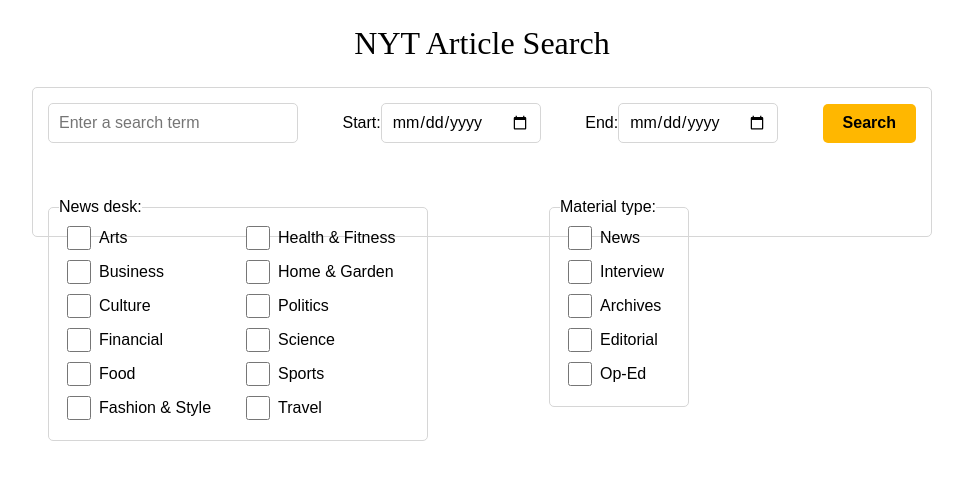
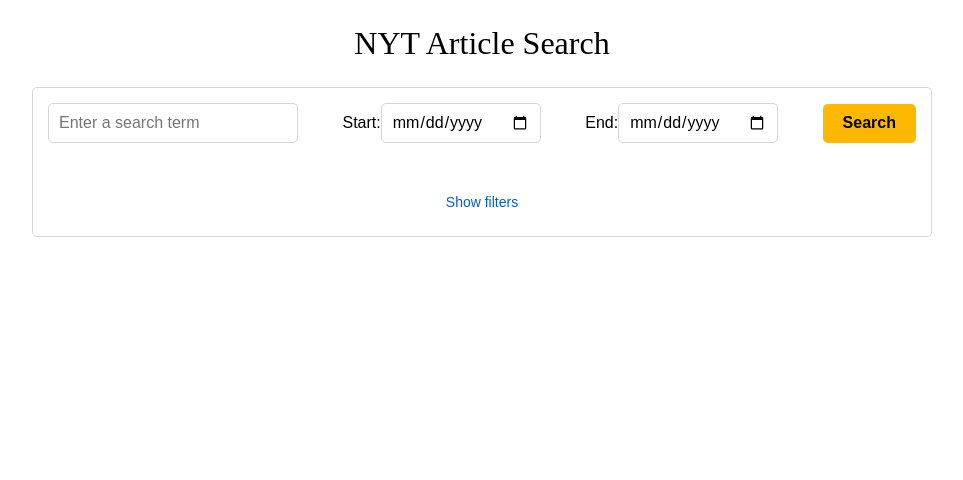
Before and after one commit to MatthewBerglund/nytimes-article-searcher-react, a React (Create React App) app in the folder nytimes-article-searcher/: page / in a window 1280 px wide. Shown: the top 480 px of the page, without its empty margins (158-1121 px from the left). Built offline with nearby package versions, Linux system fonts and the light colour scheme; the HTML template or start-up script is replaced by a standard one.

Commit message:
Replace html attributes with react attributes

```diff
--- a/nytimes-article-searcher/src/App.css
+++ b/nytimes-article-searcher/src/App.css
@@ -117,7 +117,7 @@ fieldset {
 #filters-container {
   align-items: flex-start;
   column-gap: 15px;
-  display: grid;
+  display: none;
   grid-template: "newsDesk material location";
   margin-top: 20px;
   row-gap: 15px;
--- a/nytimes-article-searcher/src/MaterialTypeFieldset.js
+++ b/nytimes-article-searcher/src/MaterialTypeFieldset.js
@@ -5,25 +5,25 @@ class MaterialTypeFieldset extends React.Component {
     return (
       <fieldset id="material-types-fieldset">
         <legend>Material type:</legend>
-        <div class="fieldset-option-container">
+        <div className="fieldset-option-container">
           <input type="checkbox" id="material-news" value="News" />
-            <label for="material-news">News</label>
+            <label htmlFor="material-news">News</label>
         </div>
-        <div class="fieldset-option-container">
+        <div className="fieldset-option-container">
           <input type="checkbox" id="material-interview" value="Interview" />
-            <label for="material-interview">Interview</label>
+            <label htmlFor="material-interview">Interview</label>
         </div>
-        <div class="fieldset-option-container">
+        <div className="fieldset-option-container">
           <input type="checkbox" id="material-archives" value="Archives" />
-            <label for="material-archives">Archives</label>
+            <label htmlFor="material-archives">Archives</label>
         </div>
-        <div class="fieldset-option-container">
+        <div className="fieldset-option-container">
           <input type="checkbox" id="material-editorial" value="Editorial" />
-            <label for="material-editorial">Editorial</label>
+            <label htmlFor="material-editorial">Editorial</label>
         </div>
-        <div class="fieldset-option-container">
+        <div className="fieldset-option-container">
           <input type="checkbox" id="material-oped" value="Op-Ed" />
-            <label for="material-oped">Op-Ed</label>
+            <label htmlFor="material-oped">Op-Ed</label>
         </div>
       </fieldset>
     );
--- a/nytimes-article-searcher/src/NewsdeskFieldset.js
+++ b/nytimes-article-searcher/src/NewsdeskFieldset.js
@@ -5,53 +5,53 @@ class NewsdeskFieldset extends React.Component {
     return (
       <fieldset id="newsdesk-fieldset">
           <legend>News desk:</legend>
-          <div class="fieldset-option-container">
+          <div className="fieldset-option-container">
             <input type="checkbox" id="newsdesk-arts" value="Arts" />
-            <label for="newsdesk-arts">Arts</label>
+            <label htmlFor="newsdesk-arts">Arts</label>
           </div>
-          <div class="fieldset-option-container">
+          <div className="fieldset-option-container">
             <input type="checkbox" id="newsdesk-business" value="Business" />
-            <label for="newsdesk-business">Business</label>
+            <label htmlFor="newsdesk-business">Business</label>
           </div>
-          <div class="fieldset-option-container">
+          <div className="fieldset-option-container">
             <input type="checkbox" id="newsdesk-culture" value="Culture" />
-            <label for="newsdesk-culture">Culture</label>
+            <label htmlFor="newsdesk-culture">Culture</label>
           </div>
-          <div class="fieldset-option-container">
+          <div className="fieldset-option-container">
             <input type="checkbox" id="newsdesk-financial" value="Financial" />
-            <label for="newsdesk-financial">Financial</label>
+            <label htmlFor="newsdesk-financial">Financial</label>
           </div>
-          <div class="fieldset-option-container">
+          <div className="fieldset-option-container">
             <input type="checkbox" id="newsdesk-food" value="Food" />
-            <label for="newsdesk-food">Food</label>
+            <label htmlFor="newsdesk-food">Food</label>
           </div>
-          <div class="fieldset-option-container">
+          <div className="fieldset-option-container">
             <input type="checkbox" id="newsdesk-fashion" value="Fashion & Style" />
-            <label for="newsdesk-fashion">Fashion & Style</label>
+            <label htmlFor="newsdesk-fashion">Fashion & Style</label>
           </div>
-          <div class="fieldset-option-container">
+          <div className="fieldset-option-container">
             <input type="checkbox" id="newsdesk-health" value="Health & Fitness" />
-            <label for="newsdesk-health">Health & Fitness</label>
+            <label htmlFor="newsdesk-health">Health & Fitness</label>
           </div>
-          <div class="fieldset-option-container">
+          <div className="fieldset-option-container">
             <input type="checkbox" id="newsdesk-home" value="Home & Garden" />
-            <label for="newsdesk-home">Home & Garden</label>
+            <label htmlFor="newsdesk-home">Home & Garden</label>
           </div>
-          <div class="fieldset-option-container">
+          <div className="fieldset-option-container">
             <input type="checkbox" id="newsdesk-politics" value="Politics" />
-            <label for="newsdesk-politics">Politics</label>
+            <label htmlFor="newsdesk-politics">Politics</label>
           </div>
-          <div class="fieldset-option-container">
+          <div className="fieldset-option-container">
             <input type="checkbox" id="newsdesk-science" value="Science" />
-            <label for="newsdesk-science">Science</label>
+            <label htmlFor="newsdesk-science">Science</label>
           </div>
-          <div class="fieldset-option-container">
+          <div className="fieldset-option-container">
             <input type="checkbox" id="newsdesk-sports" value="Sports" />
-            <label for="newsdesk-sports">Sports</label>
+            <label htmlFor="newsdesk-sports">Sports</label>
           </div>
-          <div class="fieldset-option-container">
+          <div className="fieldset-option-container">
             <input type="checkbox" id="newsdesk-travel" value="Travel" />
-            <label for="newsdesk-travel">Travel</label>
+            <label htmlFor="newsdesk-travel">Travel</label>
           </div>
         </fieldset>
     );
--- a/nytimes-article-searcher/src/SearchForm.js
+++ b/nytimes-article-searcher/src/SearchForm.js
@@ -3,6 +3,19 @@ import NewsdeskFieldset from './NewsdeskFieldset';
 import MaterialTypeFieldset from './MaterialTypeFieldset';
 
 class SearchForm extends React.Component {
+  filterMenu = React.createRef();
+  filtersButton = React.createRef();
+
+  toggleFilterMenuVisibility = () => {
+    if (this.filterMenu.style.display === '') {
+      this.filterMenu.style.display = 'grid';
+      this.filtersButton.textContent = 'Hide filters';
+    } else {
+      this.filterMenu.style.display = '';
+      this.filtersButton.textContent = 'Show filters';
+    }
+  }
+
   render() {
     return (
       <form>
@@ -11,19 +24,29 @@ class SearchForm extends React.Component {
             <input id="query-input" type="search" placeholder="Enter a search term" />
           </div>
           <div>
-            <label for="begin-date">Start:</label>
+            <label htmlFor="begin-date">Start:</label>
             <input id="begin-date" type="date" />
           </div>
           <div>
-            <label for="end-date">End:</label>
+            <label htmlFor="end-date">End:</label>
             <input id="end-date" type="date" />
           </div>
           <button id="submit">Search</button>
         </div>
-        <div id="filters-container">
+        <div id="filters-container" ref={this.filterMenu}>
           <NewsdeskFieldset />
           <MaterialTypeFieldset />
+          <div>
+            <label htmlFor="location-search">Location:</label>
+            <input type="search" id="location-search" />
+          </div>
         </div>
+        <button id="filters-button" ref={this.filtersButton} onClick={event => {
+          event.preventDefault();
+          this.toggleFilterMenuVisibility();
+        }}>
+          Show filters
+        </button>
       </form>
     );
   }
```
